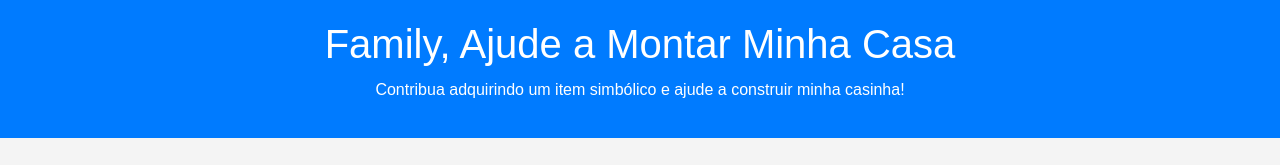
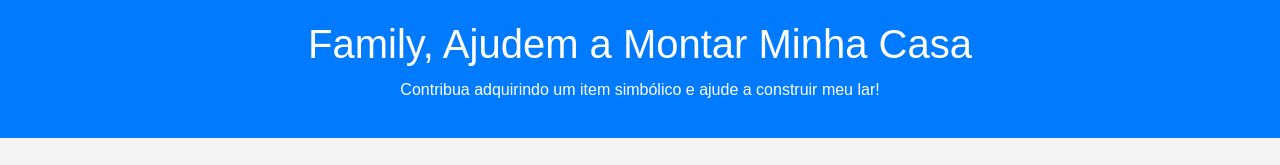
Before and after one commit to juliasa13/minhacasa.minhavida, a plain HTML site: page index.html in a window 1280 px wide. Drawn offline with nearby package versions, Linux system fonts and the light colour scheme.

Commit message:
Update index.html

```diff
--- a/index.html
+++ b/index.html
@@ -61,8 +61,8 @@
 </head>
 <body>
     <header>
-        <h1>Family, Ajude a Montar Minha Casa</h1>
-        <p>Contribua adquirindo um item simbólico e ajude a construir minha casinha!</p>
+        <h1>Family, Ajudem a Montar Minha Casa</h1>
+        <p>Contribua adquirindo um item simbólico e ajude a construir meu lar!</p>
     </header>
     <div class="container">
         <div id="product-list"></div>
```
